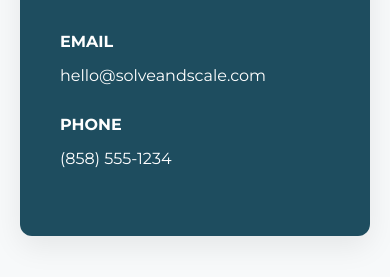
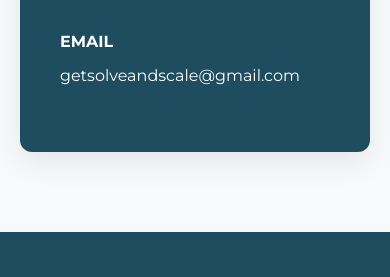
Before and after one commit to Geller090/Solve-and-Scale, a plain HTML site: page contact.html in a window 390 px wide. Shown: the part 1737-2014 px from the top of the page. Drawn offline with Linux system fonts and the light colour scheme.

Commit message:
Update contact information with new email and remove phone number

```diff
--- a/contact.html
+++ b/contact.html
@@ -81,13 +81,9 @@
                 <div class="contact-methods">
                     <div class="contact-method">
                         <h4>EMAIL</h4>
-                        <p><a href="mailto:hello@solveandscale.com">hello@solveandscale.com</a></p>
+                        <p><a href="mailto:getsolveandscale@gmail.com">getsolveandscale@gmail.com</a></p>
                     </div>
 
-                    <div class="contact-method">
-                        <h4>PHONE</h4>
-                        <p><a href="tel:+18585551234">(858) 555-1234</a></p>
-                    </div>
                 </div>
             </div>
         </div>
```
